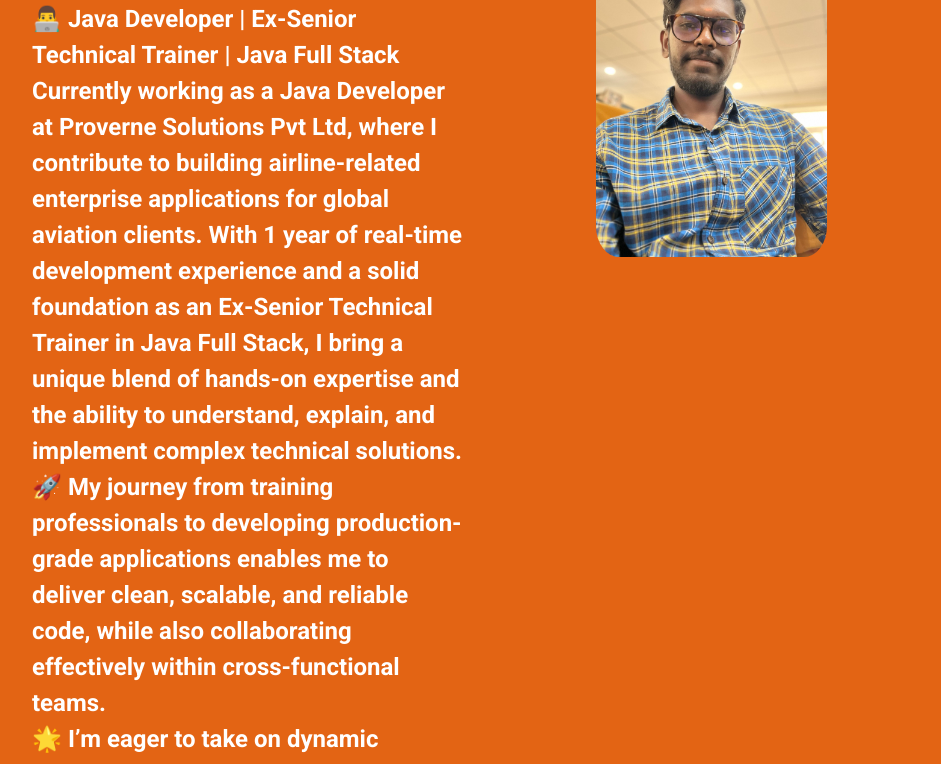
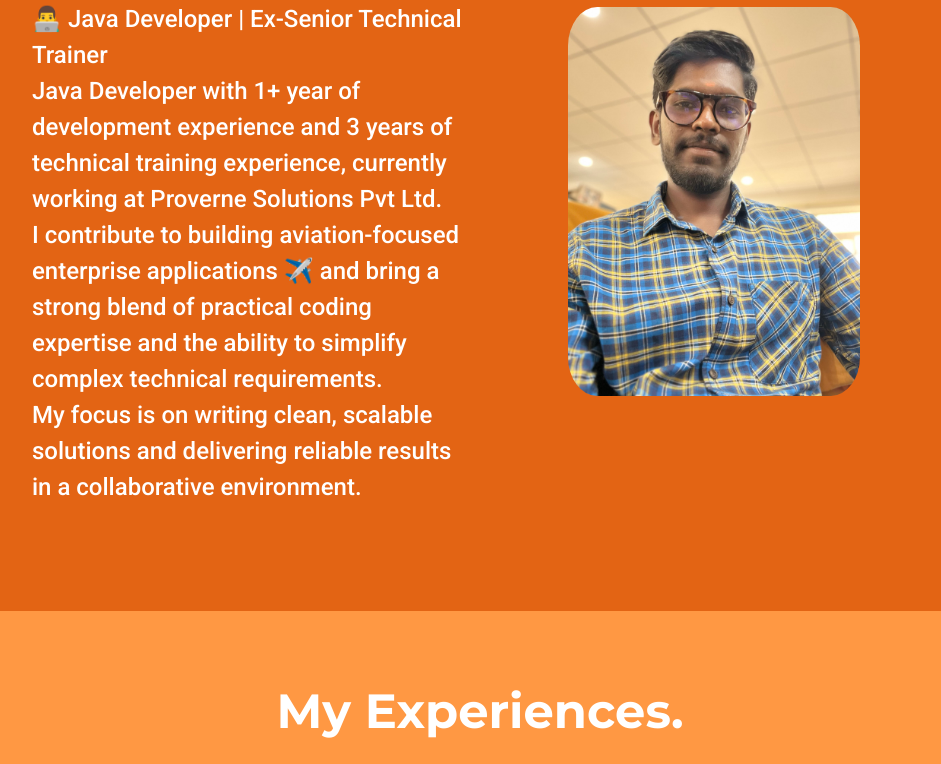
Before and after one commit to codingcurious01/PersonalWebsite, a plain HTML site: page index.html in a window 1280 px wide. Shown: the part 271-1035 px from the top of the page, without its empty margins (160-1101 px from the left). Drawn offline with nearby package versions, Linux system fonts and the light colour scheme.

Commit message:
Update title text and css changes to align with text.

```diff
--- a/css/styles.css
+++ b/css/styles.css
@@ -29,7 +29,7 @@ h3{
 p{
     color: black;
     font-size: 1.5rem;
-    font-weight: 600;
+    /* font-weight: 600; */
 }
 
 #nav-intro{
@@ -67,11 +67,11 @@ p{
 
 /* Profile image */
 .profile-img{
-    width: 50%;
+    width: 63%;
     border-radius: 10%;
     position: absolute;
-    right: 25%;
-    top: 4%;
+    right: 18%;
+    top: 16%;
 }
 
 /* Title styles for screen width 1028px or less */
--- a/index.html
+++ b/index.html
@@ -66,12 +66,13 @@
             <div class="col-lg-6">
               <h1>Hello.</h1>
               <p>
-                👨‍💻 Java Developer | Ex-Senior Technical Trainer | Java Full Stack
-                Currently working as a Java Developer at Proverne Solutions Pvt Ltd, where I contribute to building airline-related enterprise applications for global aviation clients. With 1 year of real-time development experience and a solid foundation as an Ex-Senior Technical Trainer in Java Full Stack, I bring a unique blend of hands-on expertise and the ability to understand, explain, and implement complex technical solutions.
-                <br/>
-                🚀 My journey from training professionals to developing production-grade applications enables me to deliver clean, scalable, and reliable code, while also collaborating effectively within cross-functional teams.
-                <br/>
-                🌟 I’m eager to take on dynamic development opportunities where I can continue to learn, innovate, and add value.
+                👨‍💻 Java Developer | Ex-Senior Technical Trainer
+<br/>
+Java Developer with 1+ year of development experience and 3 years of technical training experience, currently working at Proverne Solutions Pvt Ltd.
+<br/>
+I contribute to building aviation-focused enterprise applications ✈️ and bring a strong blend of practical coding expertise and the ability to simplify complex technical requirements.
+<br/>
+My focus is on writing clean, scalable solutions and delivering reliable results in a collaborative environment.
               </p>
             </div>
             <div class="col-lg-6">
```
